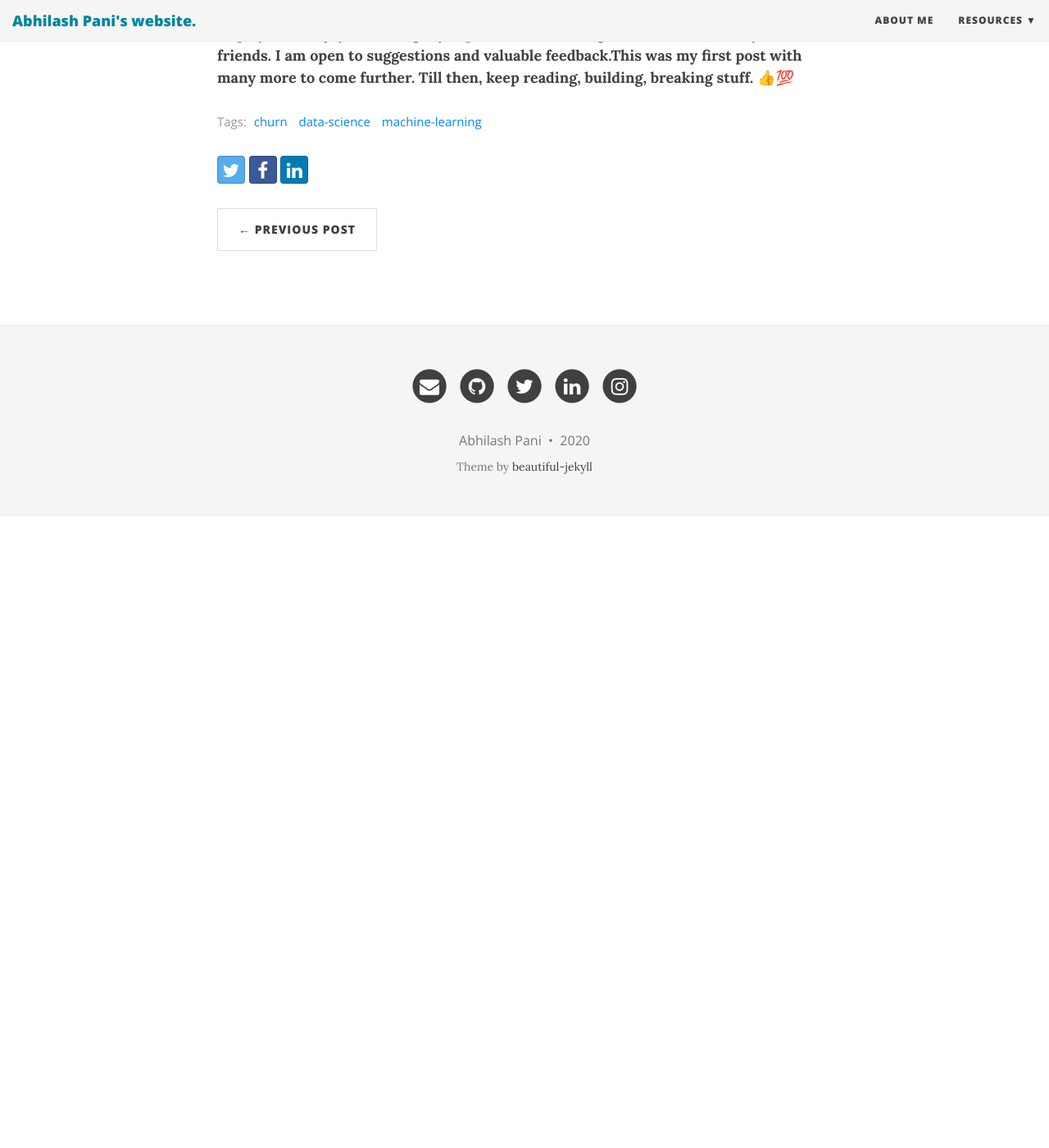
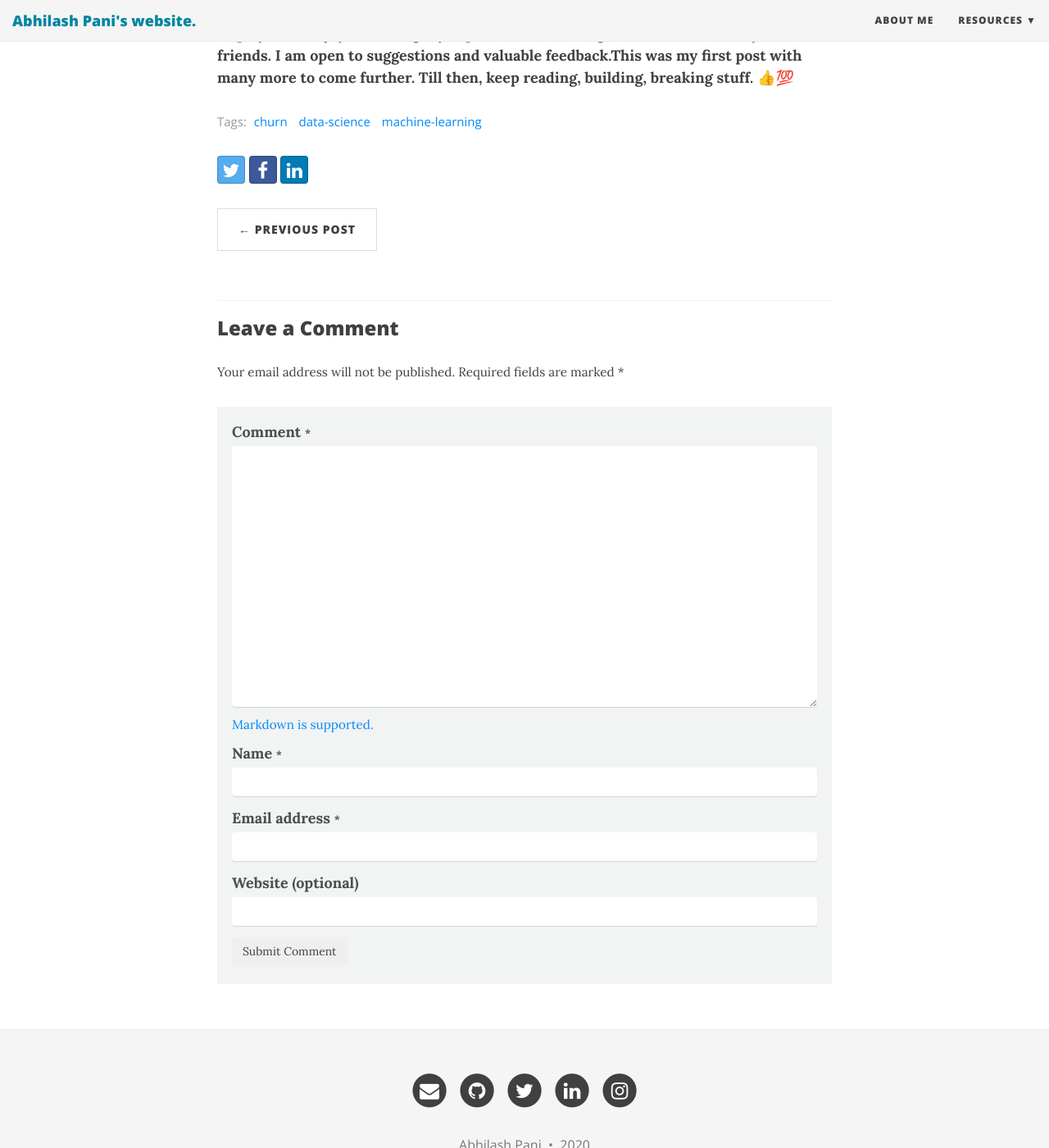
Before and after one commit to 1pani/1pani.github.io, a Jekyll site: the page built from _posts/2020-03-17-customer-churn.md, in a window 1280 px wide and 1400 px high, scrolled down 3331 px. Shown: the whole window at 82% size. Built offline with Jekyll 4.4.1, drawn with Linux system fonts in a browser that asks for light colours; nearby versions of some CDN libraries; comment, search, counter and statistics services are not loaded; before the commit the page ends 3961 px from its top, so only the background shows below that; some of the changed lines change nothing that is shown.

Commit message:
Added staticman comment feature

```diff
--- a/_config.yml
+++ b/_config.yml
@@ -103,7 +103,7 @@ share-links-active:
 #gtag: ""
 
 # Fill in your Google Analytics ID to track your website using GA
-#google_analytics: ""
+google_analytics: "UA-160992692-1"
 
 # Google Tag Manager ID
 #gtm: ""
@@ -130,7 +130,7 @@ share-links-active:
 
 # To use Staticman comments, fill in repository, branch, and endpoint
 staticman:
-  repository : # GitHub username/repository eg. "daattali/beautiful-jekyll"
+  repository : 1pani/1pani.github.io
   branch     : master # If you're not using `master` branch, then you also need to update the `branch` parameter in `staticman.yml`
   endpoint   : # URL of your own deployment, with a trailing slash (will fallback to a public GitLab instance) eg. https://<your-api>/v3/entry/github/
   reCaptcha:
```
